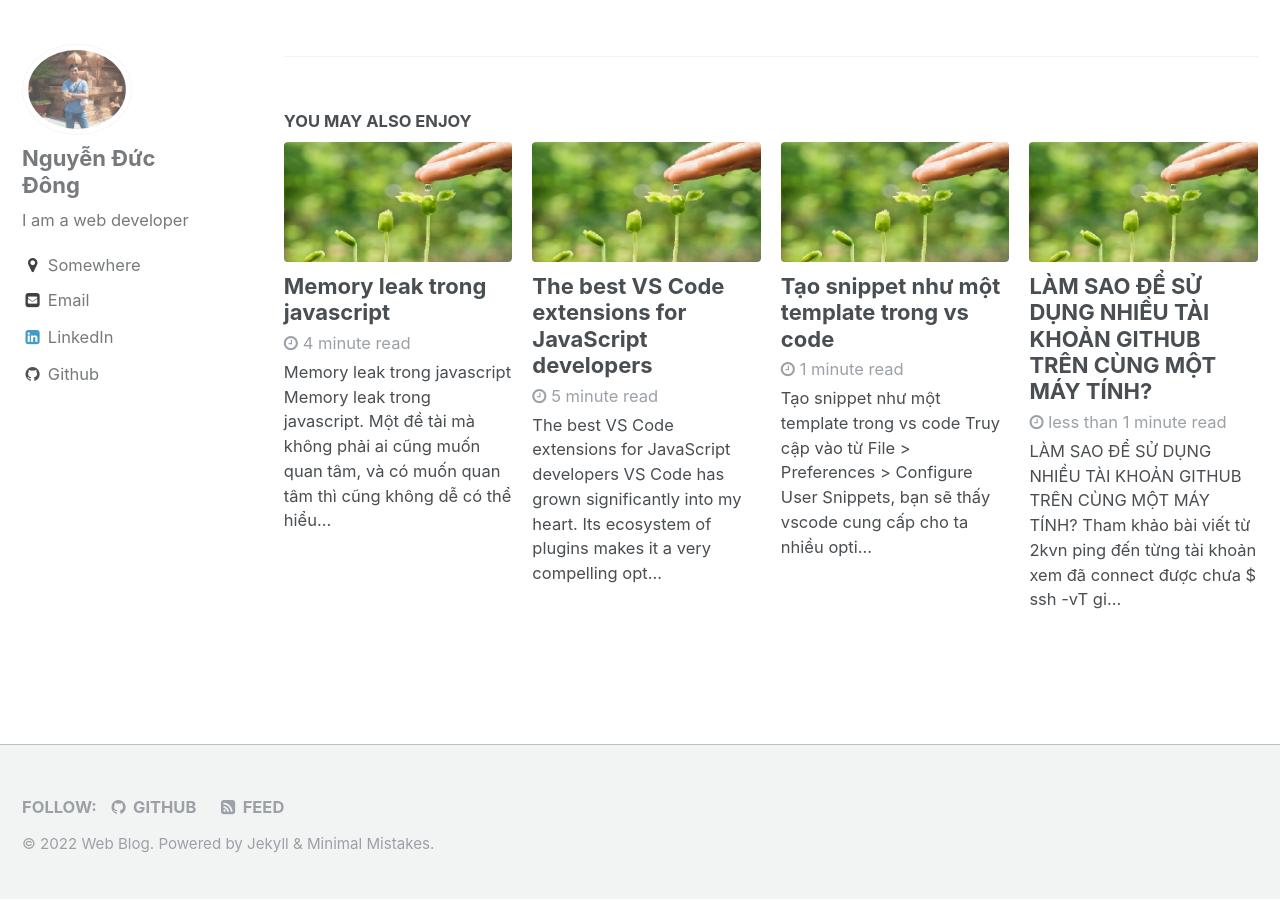
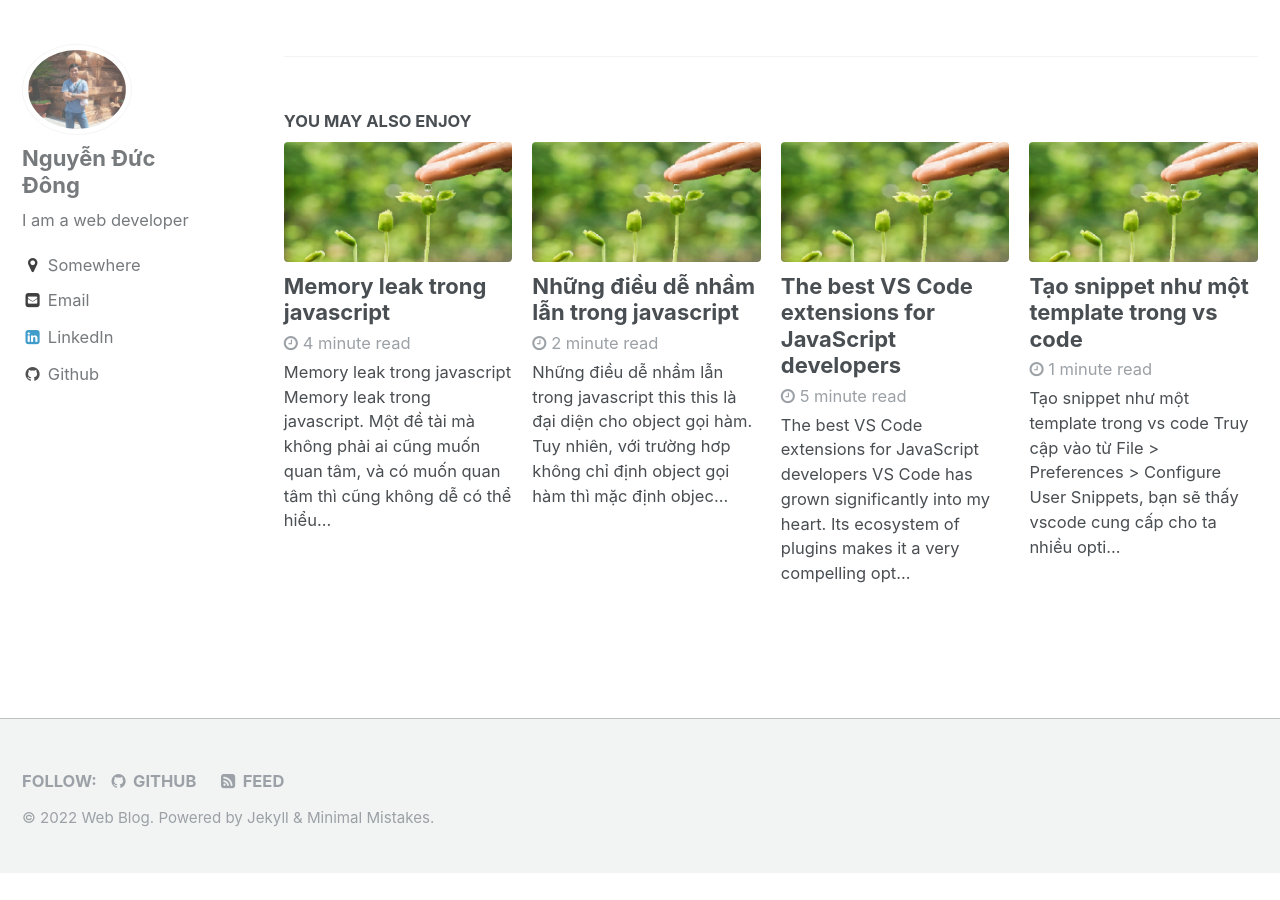
Before and after one commit to ducdongmg/ducdongmg.github.io, a Jekyll site: the page built from _posts/2022-06-22-check-list-for-website.md, in a window 1280 px wide and 900 px high, scrolled down 2427 px. Built offline with Jekyll 4.4.1, drawn with Linux system fonts in a browser that asks for light colours; comment, search, counter and statistics services are not loaded; after the commit the page ends 3300 px from its top, so only the background shows below that; some of the changed lines change nothing that is shown.

Commit message:
dễ nhầm lẫn trong javascript (translating)

````diff
--- a/_posts/2022-06-22-check-list-for-website.md
+++ b/_posts/2022-06-22-check-list-for-website.md
@@ -43,4 +43,4 @@ There is a rich landscape of tools, frameworks and CMSes that greatly increase y
 
 Cool, now we are done!
 
-<div style="text-align: right">andreasbergqvist <a href="https://dev.to/andreasbergqvist/web-site-checklist-for-developers-11ff">xxx</a></div>
+<div style="text-align: right">andreasbergqvist <a href="https://dev.to/andreasbergqvist/web-site-checklist-for-developers-11ff">dev.to</a></div>
--- /dev/null
+++ b/_posts/2022-06-22-dont-know-js.md
@@ -0,0 +1,248 @@
+---
+layout: single
+title: "Những điều dễ nhầm lẫn trong javascript"
+desc: "Ngôn ngữ lập trình chính mà tôi sử dụng là php, nhưng tôi cũng có dùng js trong một khoảng thời gian. Vì không có sử dụng bài bản và thường xuyên nên dạo này tôi có học lại javascript và thấy có rất nhiều thứ khiến mình dễ nhầm lẫn."
+keywords: "javascript, js"
+categories: [javascript]
+tag: [javascript]
+---
+
+# Những điều dễ nhầm lẫn trong javascript
+
+### this
+ `this` là đại diện cho object gọi hàm. Tuy nhiên, với trường hơp không chỉ định object gọi hàm thì mặc định object này sẽ là window object. Nhưng mà trường hợp bạn bật mode `use strict` lên thì kết quả sẽ là `undefined`
+```javascript
+    const foo = {
+      bar: function() {
+        // caller is foo.bar()
+        console.log(this); // foo object
+
+        const baz = function() {
+          // due to caller is baz(), so object wasn't set
+          console.log(this); // window object
+        }
+        baz();
+
+        const qux = function() {
+          'use strict';
+          // due to caller is qux(), so object wasn't set + strict mode on
+          console.log(this); // undefined
+        }
+        qux();
+      }
+    }
+    foo.bar();
+```
+
+
+また、classの場合は`use strict`の指定なしでも厳格モードになる。以下は[引用](https://developer.mozilla.org/ja/docs/Web/JavaScript/Reference/Classes#%E3%83%97%E3%83%AD%E3%83%88%E3%82%BF%E3%82%A4%E3%83%97%E3%81%A8%E9%9D%99%E7%9A%84%E3%83%A1%E3%82%BD%E3%83%83%E3%83%89%E3%81%AB%E5%AF%BE%E3%81%99%E3%82%8B_this_%E3%81%AE%E7%B5%90%E3%81%B3%E4%BB%98%E3%81%91)
+
+> this に値が付けられずに静的メソッドまたはプロトタイプメソッドが呼ばれると、this の値はメソッド内で undefined になります。たとえ "use strict" ディレクティブがなくても同じふるまいになります。なぜなら、class 本体の中のコードは常に Strict モードで実行されるからです。
+```javascript
+    class Foo {
+      bar() {
+        // 呼び出し元はfoo.bar()
+        console.log(this); // Foo object
+
+        const baz = function() {
+          // 呼び出し元はbaz()でオブジェクトの指定がないかつクラス内なので厳格モード
+          console.log(this); // undefined
+        }
+        baz();
+      }
+    }
+    const foo = new Foo();
+    foo.bar();
+```
+
+
+call、apply、bindでthisを指定することができる
+```javascript
+    const foo = {
+      bar: function() {
+        const baz = function() {
+          // 呼び出し元はbaz.apply(this)。
+          // applyに指定しているthisの呼び出し元はfoo.bar()なのでfooとなる
+          console.log(this) // foo object
+        }
+        baz.apply(this)
+
+        const qux = function() {
+          // 呼び出し元はqux()で、quxにはbind(this)が指定されている。
+          // bindに指定されているthisの呼び出し元はfoo.bar()なのでfooとなる
+          console.log(this) // foo object
+        }.bind(this)
+        qux();
+      }
+    }
+    foo.bar();
+```
+
+
+また、アロー関数内のthisはアロー関数が定義されているスコープに基づく。以下は[引用](https://developer.mozilla.org/ja/docs/Web/JavaScript/Reference/Functions/Arrow_functions#call%E3%80%81apply%E3%80%81bind)
+
+> アロー関数は、そのアロー関数が定義されているスコープに基づいて "this" を確立する
+```javascript
+    const foo = {
+      bar: function() {
+        const baz = () => {
+          // 呼び出し元はbaz()
+          // bazが宣言されているbar()の呼び出し元はfoo.bar()なのでfooとなる
+          console.log(this); // foo object
+        }
+        baz();
+      }
+    }
+    foo.bar();
+```
+
+![](https://zenn.dev/images/copy-icon.svg)
+
+[](#%E3%82%B7%E3%83%A3%E3%83%AD%E3%83%BC%E3%82%B3%E3%83%94%E3%83%BC)シャローコピー
+---------------------------------------------------------------------------
+
+以下は[引用](https://developer.mozilla.org/en-US/docs/Glossary/Shallow_copy)の翻訳。引用にあるコピー操作ではシャローコピー(浅いコピー)となることがあり、コピー先を変更することでコピー元に影響を与えることがある
+
+> JavaScript では、標準的な組み込みのオブジェクトコピー操作 (スプレット構文, concat(), slice(), Array.from(), Object.assign(), Object.create()) はすべて、ディープコピーではなくシャローコピーを作成します。
+
+以下の例では、nameは変わらないが、schoolは書きかわる
+```javascript
+    const user = {
+      name: "user",
+      school: { name: "school" }
+    }
+
+    const user2 = {...user}
+
+    user2.name = "user2"
+    user2.school.name = "school2"
+
+    console.log(user); // {name: "user", school: {name: "school2"} }
+    console.log(user2); // {name: "user2", school: {name: "shool2"} }
+```
+
+
+ディープコピー(深いコピー）を使用することで回避する。以下は[引用](https://developer.mozilla.org/ja/docs/Glossary/Deep_copy)
+
+> Javascript のオブジェクトのディープコピーを作成する一つの方法は、そのオブジェクトが シリアライズ 可能であれば JSON.stringify() でオブジェクトを JSON 文字列に変換し、 JSON.parse() で文字列から（完全に新しい） Javascript のオブジェクトに変換することです。
+
+[](#new%E6%BC%94%E7%AE%97%E5%AD%90)new演算子
+-----------------------------------------
+
+クラスでなく、関数に対しても使うことができる。関数がnew演算子で呼ばれるとき、コンストラクタ関数という。コンストラクタ関数として呼び出すとオブジェクトが生成される
+```javascript
+    const Foo = function() {
+      this.foo = "bar"
+      return 1;
+    }
+
+    // 通常の関数として呼び出す
+    console.log(Foo()); // 1
+
+    // コンストラクタ関数として呼び出す
+    console.log(new Foo()); // Foo{foo: "bar"}オブジェクト
+```
+
+以下はnew演算子のドキュメント
+
+構文の[引用](https://developer.mozilla.org/ja/docs/Web/JavaScript/Reference/Operators/new#%E6%A7%8B%E6%96%87)
+
+> new constructor\[(\[arguments\])\]
+> 引数 constructor
+> オブジェクトインスタンスの型を指定するクラスまたは関数です。
+
+解説の[引用](https://developer.mozilla.org/ja/docs/Web/JavaScript/Reference/Operators/new#%E8%A7%A3%E8%AA%AC)
+
+> 1.  空のプレーンな JavaScript オブジェクトを生成します。
+> 2.  新しいオブジェクトにプロパティ (**proto**) を追加し、コンストラクター関数のプロトタイプオブジェクトに結びつけます。
+> 3.  新しく生成されたオブジェクトインスタンスを this コンテキストとして結びつけます。 （すなわち、コンストラクター関数内の this へのすべての参照は、最初のステップで作成されたオブジェクトを参照するようになります。）
+> 4.  関数がオブジェクトを返さない場合は this を返します。
+
+コンストラクタ関数の戻り値として、オブジェクトを返す場合とそうでない場合で挙動が異なる
+
+オブジェクトを返さない例
+```javascript
+    function Foo() {
+      this.bar = 1;
+    }
+
+    const foo = new Foo();
+    console.log(foo); // Foo { bar: 1 }
+```
+
+オブジェクトを返す例
+```javascript
+    function Foo() {
+      this.bar = 1;
+      return { baz: 1 };
+    }
+
+    const foo = new Foo();
+    console.log(foo); // { baz: 1 }
+    console.log(foo.bar) // undefined
+```
+
+
+[](#%E3%83%97%E3%83%AD%E3%83%88%E3%82%BF%E3%82%A4%E3%83%97%E3%83%99%E3%83%BC%E3%82%B9)プロトタイプベース
+-----------------------------------------------------------------------------------------------
+
+objectやarrayをconsole.logしたときに見かける`[[Prototype]]`や`__proto__`の正体。知らないと困るというケースがあるかどうかはわからないが、以下あたりを１度読んでおくと雰囲気がわかる
+
+[図で理解するJavaScriptのプロトタイプチェーン - Qiita](https://qiita.com/howdy39/items/35729490b024ca295d6c)
+
+[継承とプロトタイプチェーン - JavaScript | MDN](https://developer.mozilla.org/ja/docs/Web/JavaScript/Inheritance_and_the_prototype_chain#inheritance_with_the_prototype_chain)
+
+ただ、classから作ったオプジェクトもプロトタイプベースであることは変わらないので理解はしておくべき
+
+[](#%E5%A4%89%E6%95%B0%E3%82%84%E9%96%A2%E6%95%B0%E3%81%AE%E5%B7%BB%E3%81%8D%E4%B8%8A%E3%81%92(hoisting))変数や関数の巻き上げ(Hoisting)
+-----------------------------------------------------------------------------------------------------------------------------
+
+以下はドキュメントの[引用](https://developer.mozilla.org/ja/docs/Glossary/Hoisting)
+
+> 変数や関数の宣言が物理的にコードの先頭に移動されることを示唆していますが、実際にはそうではありません。変数や関数の宣言はコンパイル時にメモリに格納されますが、コード内で入力された場所は変わりません
+
+ただし
+
+> 定義のみが巻き上げられ、初期化はそうでありません。変数が使用された後に定義や初期化された場合、値は undefined になります
+
+関数の場合、宣言の前に読んでもエラーにはならない
+```javascript
+    foo();
+
+    function foo() {
+      console.log("foo");
+    }
+```
+
+変数の場合
+```javascript
+    foo(); // Uncaught TypeError: foo is not a function
+
+    var foo = () => console.log("foo");
+```
+
+引用のとおり定義のみが巻き上げられるので、実行時は以下のイメージとなり、変数としては存在するが、関数として呼ぼうとするとエラーになる
+```javascript
+    var foo;
+
+    foo(); // この時点でfoo は undefined
+
+    foo = () => console.log("foo")
+```
+
+[](#%E3%81%9D%E3%81%AE%E4%BB%96)その他
+-----------------------------------
+
+オブジェクトを返すアロー関数の書き方。以下は[引用](https://developer.mozilla.org/ja/docs/Web/JavaScript/Reference/Functions/Arrow_functions#%E9%AB%98%E5%BA%A6%E3%81%AA%E6%A7%8B%E6%96%87)
+
+> オブジェクトリテラル式を返す場合は、式の周りに括弧が必要です。
+```javascript
+    // NG
+    const foo = () => {bar: "baz"}
+
+    // OK
+    const foo = () => ({bar: "baz"})
+```
+
+
+<div style="text-align: right">Theo <a href="https://zenn.dev/nrikiji/articles/b7bf2d1f527bff">zenn</a></div>
````
